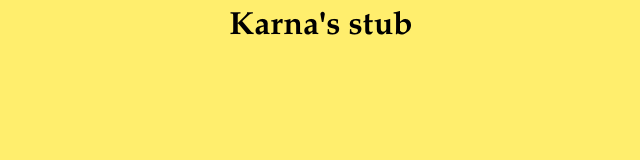
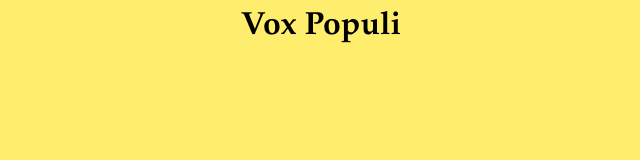
Before and after one commit to WHSVoxPopuli/WHSVoxPopuli.github.io, a plain HTML site: page index.html in a window 1280 px wide. Shown: the whole page, without its empty margins (319-959 px from the left). Drawn offline with Linux system fonts and the light colour scheme.

Commit message:
Update index.html

```diff
--- a/index.html
+++ b/index.html
@@ -5,6 +5,6 @@
     <title>Vox Populi</title>
   </head>
   <body>
-    <h1>Karna's stub</h1>
+    <h1>Vox Populi</h1>
   </body>
 </html>
```
